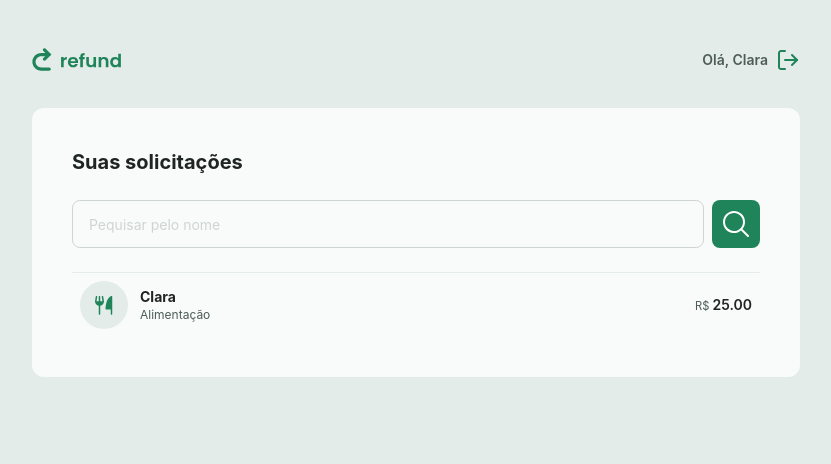
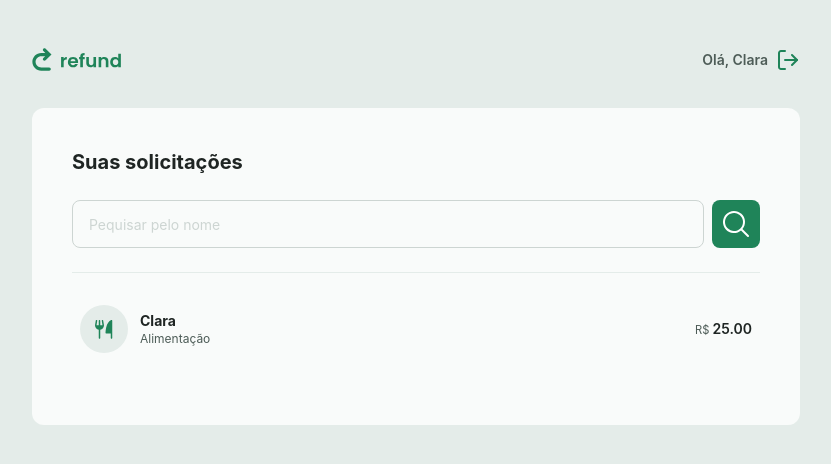
Before and after one commit to clara-nascie/new-refund, a React (Vite) app: page / in a window 1280 px wide. Shown: the top 464 px of the page, without its empty margins (224-1055 px from the left). Built offline with nearby package versions, Linux system fonts and the light colour scheme.

Commit message:
feat: implement dashboard page layout and global tailwind theme configuration

```diff
--- a/src/index.css
+++ b/src/index.css
@@ -23,3 +23,15 @@ select {
   background-repeat: no-repeat;
   background-position: right 1rem center;
 }
+
+::-webkit-scrollbar {
+  width: 0.4rem;
+}
+
+::-webkit-scrollbar-thumb {
+  background: #e4ece9;
+}
+
+::-webkit-scrollbar-track {
+  background-color: transparent;
+}
--- a/src/pages/Dashboard.tsx
+++ b/src/pages/Dashboard.tsx
@@ -37,7 +37,8 @@ export function Dashboard() {
           <img src={searchIcon} alt="Buscar" />
         </Button>
       </form>
-      <div>
+      <div className="my-6 flex flex-col gap-4 max-h-[342px]
+      overflow-y-scroll">
         <RefundItem data={REFUND_EXAMPLE} />
       </div>
     </div>
```
